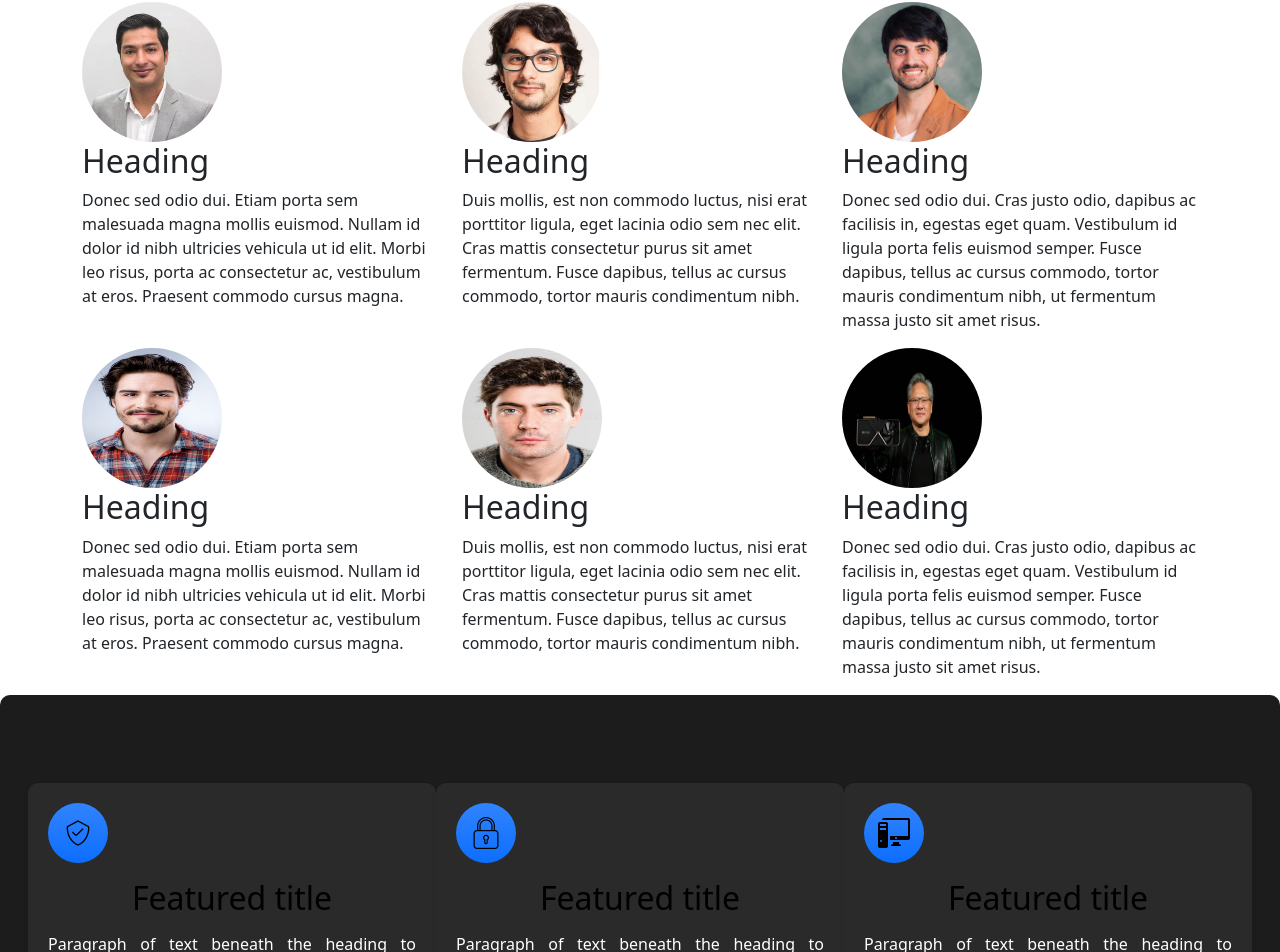
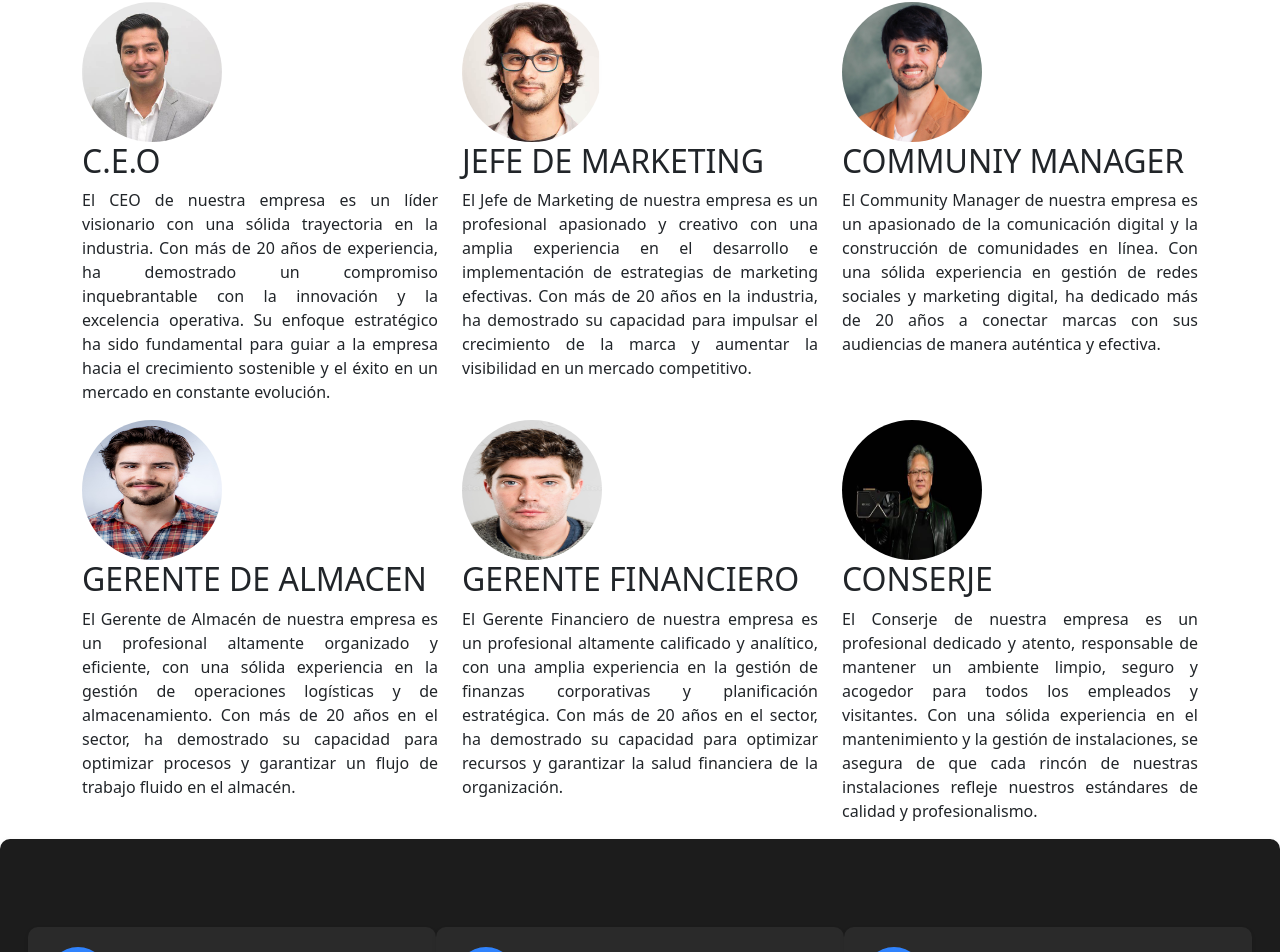
Before and after one commit to daniel04lope/PAGINA-WEB-NVIDIA, an Angular app: page /about in a window 1280 px wide. Shown: the part 156-1108 px from the top of the page. Built offline with nearby package versions, Linux system fonts and the light colour scheme.

Commit message:
PAGINA ABOUT US COMPLETA

```diff
--- a/src/app/aboutus/Components/feautures/feautures.component.css
+++ b/src/app/aboutus/Components/feautures/feautures.component.css
@@ -21,12 +21,14 @@
 }
 
 .feature h3 {
+    color: #ffffff !important ;
     font-size: 1.5rem; /* Tamaño de fuente para el título */
     margin-bottom: 15px; /* Espaciado inferior */
     text-align: center; /* Centra el título */
 }
 
 .feature p {
+    color: #ffffff  ;
     font-size: 1rem; /* Tamaño de fuente para el contenido */
     line-height: 1.6; /* Altura de línea para mejorar la legibilidad */
     text-align: justify; /* Justifica el texto */
@@ -34,9 +36,13 @@
 }
 
 .feature {
+    color: #ffffff;
     padding: 20px; /* Espaciado interno para cada característica */
     background-color: #2a2a2a; /* Fondo ligeramente más claro para las características */
     border-radius: 10px; /* Bordes redondeados */
     box-shadow: 0 2px 4px rgba(0, 0, 0, 0.1); /* Sombra para darle profundidad */
     margin-bottom: 30px; /* Añade margen inferior para separación entre elementos */
 }
+.feature h3{
+  color: #ffffff;
+}
--- a/src/app/aboutus/Components/feautures/feautures.component.html
+++ b/src/app/aboutus/Components/feautures/feautures.component.html
@@ -4,24 +4,24 @@
       <div class="feature-icon d-inline-flex align-items-center justify-content-center text-bg-primary bg-gradient fs-2 mb-3">
         <svg class="bi" width="1em" height="1em"><use xlink:href="#collection"></use><image href="../../../../assets/shield_tick_icon_259665.png" width="100%" height="100%" preserveAspectRatio="xMidYMid slice" /></svg>
       </div>
-      <h3 class="fs-2 text-body-emphasis">Featured title</h3>
-      <p>Paragraph of text beneath the heading to explain the heading. We'll add onto it with another sentence and probably just keep going until we run out of words.</p>
+      <h3 class="fs-2 text-body-emphasis">CONFIABLES</h3>
+      <p>Nuestros equipos trabajan para garantizar los resultados esperados y deseados por usted el cliente </p>
 
     </div>
     <div class="feature col">
       <div class="feature-icon d-inline-flex align-items-center justify-content-center text-bg-primary bg-gradient fs-2 mb-3">
         <svg class="bi" width="1em" height="1em"><use xlink:href="#people-circle"></use><image href="../../../../assets/lock-outlined-padlock-symbol-for-security-interface_icon-icons.com_57803.png" width="100%" height="100%" preserveAspectRatio="xMidYMid slice" /></svg>
       </div>
-      <h3 class="fs-2 text-body-emphasis">Featured title</h3>
-      <p>Paragraph of text beneath the heading to explain the heading. We'll add onto it with another sentence and probably just keep going until we run out of words.</p>
+      <h3 class="fs-2 text-body-emphasis">CONFIDENTES</h3>
+      <p>Cualquier interaccion o proceso gestionado con usted es completamente confidencial y no se compartiran con terceros</p>
 
     </div>
     <div class="feature col">
       <div class="feature-icon d-inline-flex align-items-center justify-content-center text-bg-primary bg-gradient fs-2 mb-3">
         <svg class="bi" width="1em" height="1em"><use xlink:href="#toggles2"></use><image href="../../../../assets/pc-computer-with-monitor_icon-icons.com_56249.png" width="100%" height="100%" preserveAspectRatio="xMidYMid slice" /></svg>
       </div>
-      <h3 class="fs-2 text-body-emphasis">Featured title</h3>
-      <p>Paragraph of text beneath the heading to explain the heading. We'll add onto it with another sentence and probably just keep going until we run out of words.</p>
+      <h3 class="fs-2 text-body-emphasis">SIEMPRE ACTUALIZADOS</h3>
+      <p>Nuestros equipos usan las ultimas tecnologias para garantizar y optimizar su producto</p>
 
     </div>
   </div>
--- a/src/app/aboutus/Components/team/team.component.css
+++ b/src/app/aboutus/Components/team/team.component.css
@@ -1 +1,3 @@
 #title{text-align: center;}
+
+p {text-align: justify;}
--- a/src/app/aboutus/Components/team/team.component.html
+++ b/src/app/aboutus/Components/team/team.component.html
@@ -6,20 +6,20 @@
     <div class="row">
       <div class="col-lg-4">
         <img class="rounded-circle" src="../../../../assets/OIP (3).jpg" alt="Generic placeholder image" width="140" height="140">
-        <h2>Heading</h2>
-        <p>Donec sed odio dui. Etiam porta sem malesuada magna mollis euismod. Nullam id dolor id nibh ultricies vehicula ut id elit. Morbi leo risus, porta ac consectetur ac, vestibulum at eros. Praesent commodo cursus magna.</p>
+        <h2>C.E.O</h2>
+        <p>El CEO de nuestra empresa es un líder visionario con una sólida trayectoria en la industria. Con más de 20 años de experiencia, ha demostrado un compromiso inquebrantable con la innovación y la excelencia operativa. Su enfoque estratégico ha sido fundamental para guiar a la empresa hacia el crecimiento sostenible y el éxito en un mercado en constante evolución.</p>
 
       </div><!-- /.col-lg-4 -->
       <div class="col-lg-4">
         <img class="rounded-circle" src="../../../../assets/OIP (4).jpg" alt="Generic placeholder image" width="140" height="140">
-        <h2>Heading</h2>
-        <p>Duis mollis, est non commodo luctus, nisi erat porttitor ligula, eget lacinia odio sem nec elit. Cras mattis consectetur purus sit amet fermentum. Fusce dapibus, tellus ac cursus commodo, tortor mauris condimentum nibh.</p>
+        <h2>JEFE DE MARKETING</h2>
+        <p>El Jefe de Marketing de nuestra empresa es un profesional apasionado y creativo con una amplia experiencia en el desarrollo e implementación de estrategias de marketing efectivas. Con más de 20 años en la industria, ha demostrado su capacidad para impulsar el crecimiento de la marca y aumentar la visibilidad en un mercado competitivo.</p>
 
       </div><!-- /.col-lg-4 -->
       <div class="col-lg-4">
         <img class="rounded-circle" src="../../../../assets/1676590445591.jpg" alt="Generic placeholder image" width="140" height="140">
-        <h2>Heading</h2>
-        <p>Donec sed odio dui. Cras justo odio, dapibus ac facilisis in, egestas eget quam. Vestibulum id ligula porta felis euismod semper. Fusce dapibus, tellus ac cursus commodo, tortor mauris condimentum nibh, ut fermentum massa justo sit amet risus.</p>
+        <h2>COMMUNIY MANAGER</h2>
+        <p>El Community Manager de nuestra empresa es un apasionado de la comunicación digital y la construcción de comunidades en línea. Con una sólida experiencia en gestión de redes sociales y marketing digital, ha dedicado más de 20 años a conectar marcas con sus audiencias de manera auténtica y efectiva.</p>
 
       </div><!-- /.col-lg-4 -->
     </div><!-- /.row -->
@@ -27,20 +27,20 @@
     <div class="row">
         <div class="col-lg-4">
           <img class="rounded-circle" src="../../../../assets/R (1).jpg" alt="Generic placeholder image" width="140" height="140">
-          <h2>Heading</h2>
-          <p>Donec sed odio dui. Etiam porta sem malesuada magna mollis euismod. Nullam id dolor id nibh ultricies vehicula ut id elit. Morbi leo risus, porta ac consectetur ac, vestibulum at eros. Praesent commodo cursus magna.</p>
+          <h2>GERENTE DE ALMACEN</h2>
+          <p>El Gerente de Almacén de nuestra empresa es un profesional altamente organizado y eficiente, con una sólida experiencia en la gestión de operaciones logísticas y de almacenamiento. Con más de 20 años en el sector, ha demostrado su capacidad para optimizar procesos y garantizar un flujo de trabajo fluido en el almacén.</p>
 
         </div><!-- /.col-lg-4 -->
         <div class="col-lg-4">
           <img class="rounded-circle" src="../../../../assets/serious-man-portrait-real-people-high-definition-grey-background-photo.jpg" alt="Generic placeholder image" width="140" height="140">
-          <h2>Heading</h2>
-          <p>Duis mollis, est non commodo luctus, nisi erat porttitor ligula, eget lacinia odio sem nec elit. Cras mattis consectetur purus sit amet fermentum. Fusce dapibus, tellus ac cursus commodo, tortor mauris condimentum nibh.</p>
+          <h2>GERENTE FINANCIERO</h2>
+          <p>El Gerente Financiero de nuestra empresa es un profesional altamente calificado y analítico, con una amplia experiencia en la gestión de finanzas corporativas y planificación estratégica. Con más de 20 años en el sector, ha demostrado su capacidad para optimizar recursos y garantizar la salud financiera de la organización.</p>
 
         </div><!-- /.col-lg-4 -->
         <div class="col-lg-4">
           <img class="rounded-circle" src="../../../../assets/OIP (5).jpg" alt="Generic placeholder image" width="140" height="140">
-          <h2>Heading</h2>
-          <p>Donec sed odio dui. Cras justo odio, dapibus ac facilisis in, egestas eget quam. Vestibulum id ligula porta felis euismod semper. Fusce dapibus, tellus ac cursus commodo, tortor mauris condimentum nibh, ut fermentum massa justo sit amet risus.</p>
+          <h2>CONSERJE</h2>
+          <p>El Conserje de nuestra empresa es un profesional dedicado y atento, responsable de mantener un ambiente limpio, seguro y acogedor para todos los empleados y visitantes. Con una sólida experiencia en el mantenimiento y la gestión de instalaciones, se asegura de que cada rincón de nuestras instalaciones refleje nuestros estándares de calidad y profesionalismo.</p>
 
         </div><!-- /.col-lg-4 -->
       </div><!-- /.row -->
--- a/src/app/main-page/Components/footer/footer.component.html
+++ b/src/app/main-page/Components/footer/footer.component.html
@@ -10,11 +10,11 @@
         </a>
 
         <ul class="nav col-md-4 justify-content-end">
-            <li class="nav-item"><a href="#" class="nav-link">Inicio</a></li>
+            <li class="nav-item"><a href="/home" class="nav-link">Inicio</a></li>
             <li class="nav-item"><a href="#" class="nav-link">Noticias</a></li>
             <li class="nav-item"><a href="#" class="nav-link">Soporte</a></li>
             <li class="nav-item"><a href="#" class="nav-link">Descargas</a></li>
-            <li class="nav-item"><a href="#" class="nav-link">Acerca de nosotros</a></li>
+            <li class="nav-item"><a href="/about" class="nav-link">Acerca de nosotros</a></li>
         </ul>
     </footer>
   </div>
```
